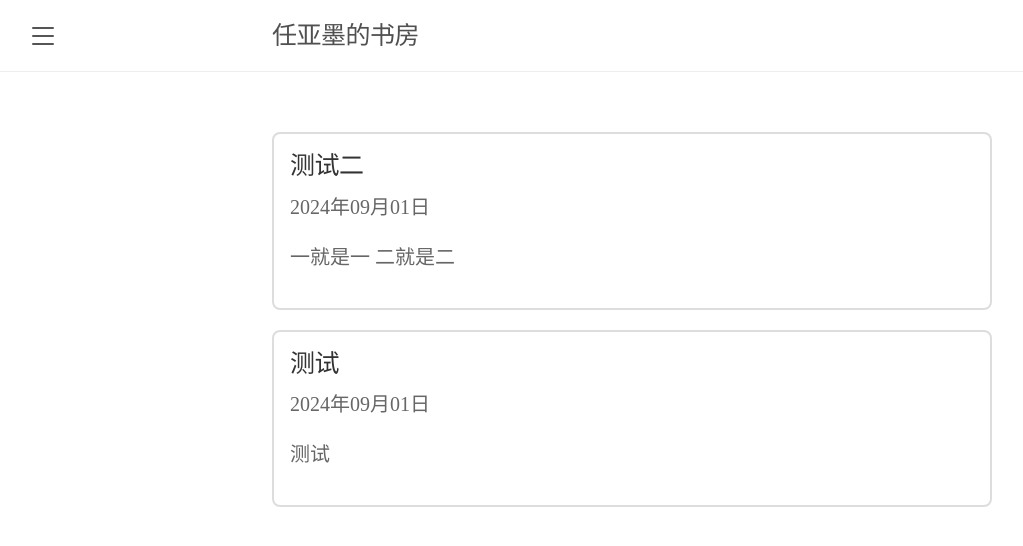
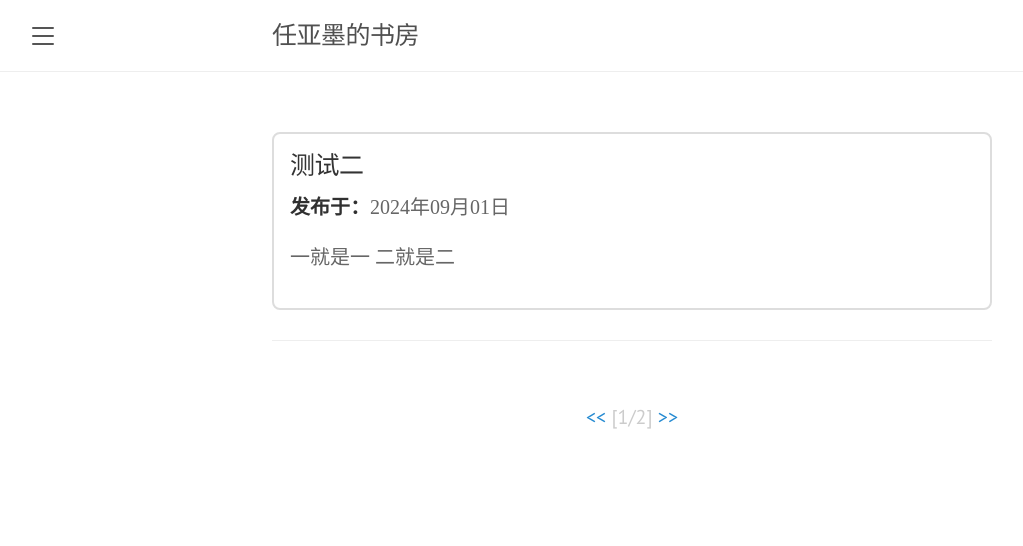
Before and after one commit to Reqeekouton/reqeekouton.github.io, a Jekyll site: the page built from index.html, in a window 1280 px wide. Shown: the top 546 px of the page, without its empty margins (8-1031 px from the left). Built offline with Jekyll 4.4.1, drawn with Linux system fonts in a browser that asks for light colours; some web fonts are replaced; the list of posts is cut into pages by our own code.

Commit message:
Add files via upload

```diff
--- a/_config.yml
+++ b/_config.yml
@@ -32,6 +32,7 @@ plugins:
   - jekyll-seo-tag
   - jekyll-sitemap
   - jekyll-archives
+  - jekyll-paginate
 
 jekyll-archives:
   enabled:
@@ -41,7 +42,8 @@ jekyll-archives:
   permalinks:
     tag: /tag/:name/
 
-
+paginate: 1
+paginate_path: "/page:num/"
 
 # 自定义变量
 custom:
--- a/index.html
+++ b/index.html
@@ -5,14 +5,31 @@ title: 主页
 
 <div class="content">
 
-    {% for post in site.posts %}
+  {% for post in paginator.posts %}
+    <div class="post-item" onclick="window.location='{{ post.url | relative_url }}'">
+      <h3>{{ post.title }}</h3>
+      <p><strong>发布于：</strong>{{ post.date | date: "%Y年%m月%d日" }}</p>
+      <p>{{ post.excerpt | strip_html | truncate: 35 }}</p>
+    </div>
+  {% endfor %}
 
-    <div class="post-item" onclick="window.location='{{ post.url | relative_url }}'">
-        <h3>{{ post.title }}</h3>
-        <p>{{ post.date | date: "%Y年%m月%d日" }}</p>
-        <p>{{ post.excerpt | strip_html | truncate: 35 }}</p>
-      </div>
+  <hr>
 
-    {% endfor %}
+  <div class="pagination">
+
+    {% if paginator.previous_page %}
+      <a href="{{ paginator.previous_page_path | relative_url }}"><<</a>
+    {% else %}
+      <a href="{{ paginator.total_pages | relative_url }}"><<</a>
+    {% endif %}
+
+    <span>[{{ paginator.page }}/{{ paginator.total_pages }}]</span>
+
+    {% if paginator.next_page %}
+      <a href="{{ paginator.next_page_path | relative_url }}">>></a>
+    {% else %}
+      <a href="{{ '/' | relative_url }}">>></a>
+    {% endif %}
+  </div>
 
 </div>
```
